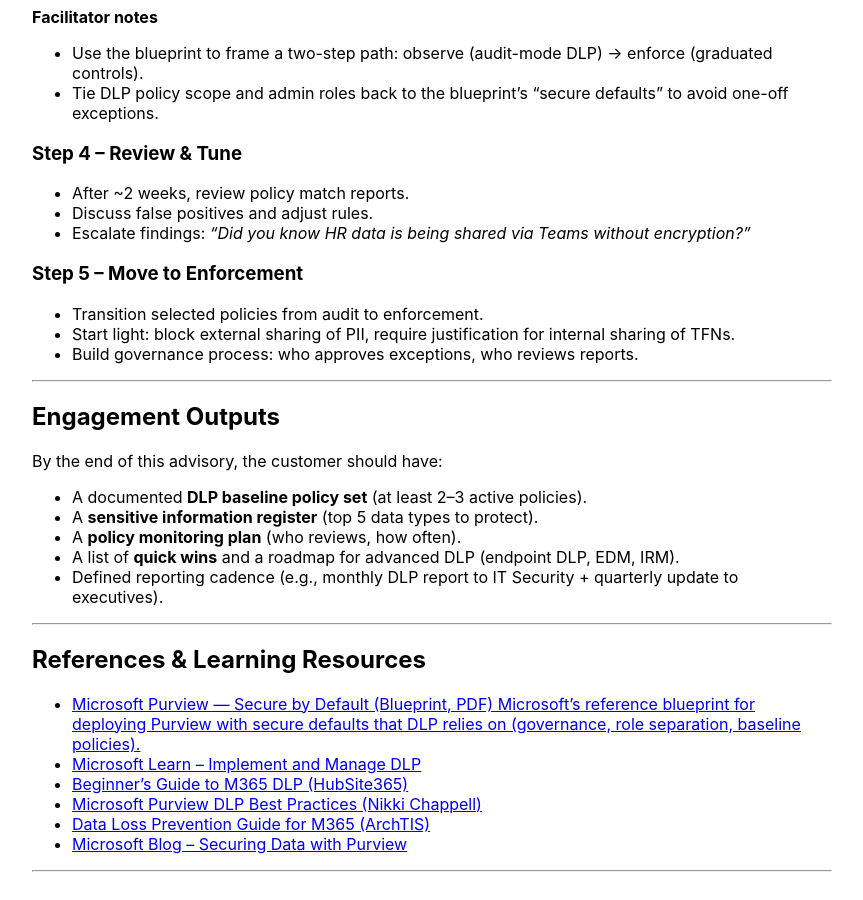
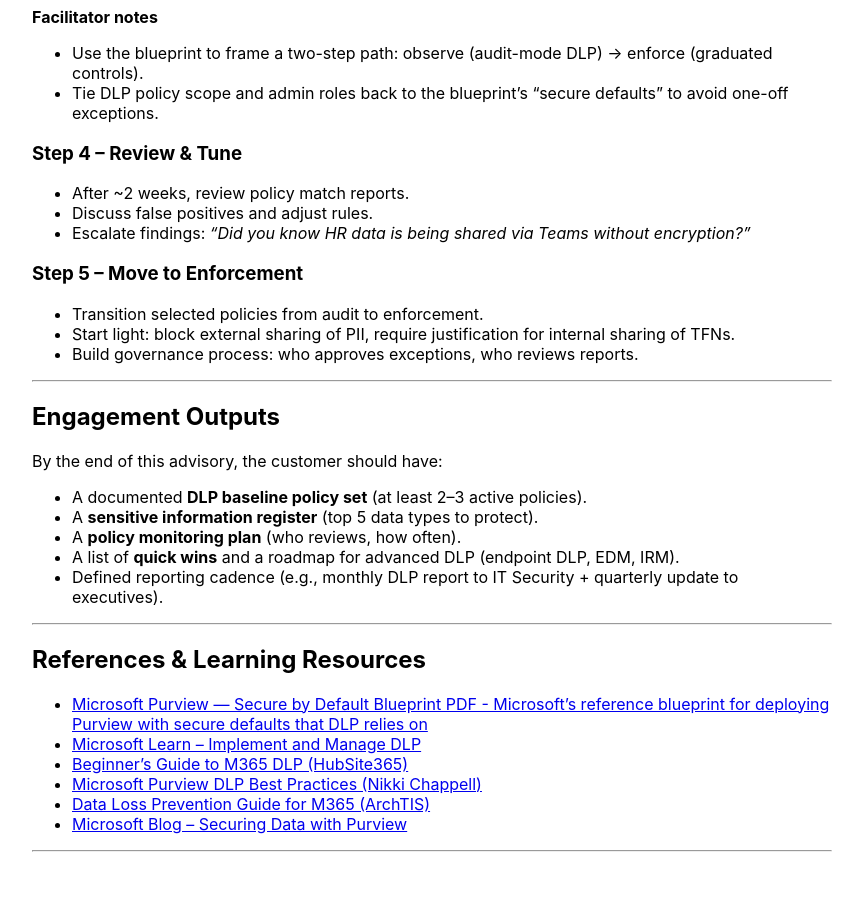
Before and after one commit to annathan/EngageSquared, a Jekyll site: the page built from Basic_Data_Loss_Prevention_(DLP)_Advisory.md, in a window 1280 px wide and 900 px high, scrolled down 1220 px. Shown: the whole window, without its empty margins (208-1071 px from the left). Built offline with Jekyll 4.4.1, drawn with Linux system fonts in a browser that asks for light colours; our own code applies the rules of GitHub Pages for plain Markdown files.

Commit message:
Update Basic_Data_Loss_Prevention_(DLP)_Advisory.md

```diff
--- a/Basic_Data_Loss_Prevention_(DLP)_Advisory.md
+++ b/Basic_Data_Loss_Prevention_(DLP)_Advisory.md
@@ -73,7 +73,7 @@
 
 ## References & Learning Resources
 
-- [Microsoft Purview — Secure by Default (Blueprint, PDF) Microsoft’s reference blueprint for deploying Purview with secure defaults that DLP relies on (governance, role separation, baseline policies).](https://github.com/microsoft/purview/blob/95e2d91f802804d17f82dd58fd9fe9ce0c470106/purview-blueprints/Secure%20by%20default%20with%20Microsoft%20Purview.pdf)
+- [Microsoft Purview — Secure by Default Blueprint PDF - Microsoft's reference blueprint for deploying Purview with secure defaults that DLP relies on](https://github.com/microsoft/purview/blob/95e2d91f802804d17f82dd58fd9fe9ce0c470106/purview-blueprints/Secure%20by%20default%20with%20Microsoft%20Purview.pdf)
 - [Microsoft Learn – Implement and Manage DLP](https://learn.microsoft.com/en-us/training/paths/purview-implement-manage-dlp/)
 - [Beginner’s Guide to M365 DLP (HubSite365)](https://www.hubsite365.com/en-ww/crm-pages/data-loss-prevention-in-microsoft-365-easy-guide-for-beginners-01a76489-6ca2-405e-b57a-afc94ad6f880.htm)
 - [Microsoft Purview DLP Best Practices (Nikki Chappell)](https://nikkichapple.com/microsoft-purview-dlp-best-practices/)
```
